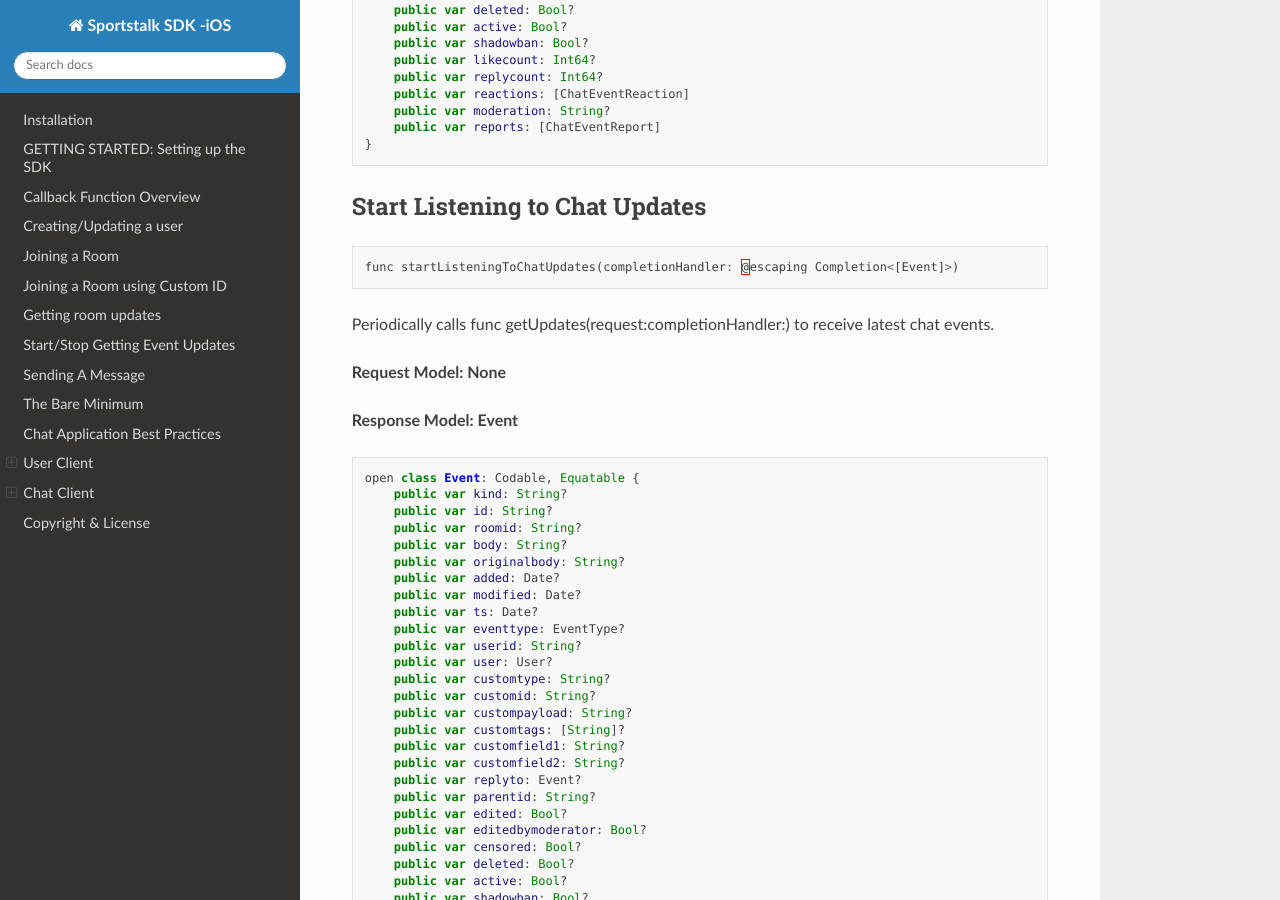
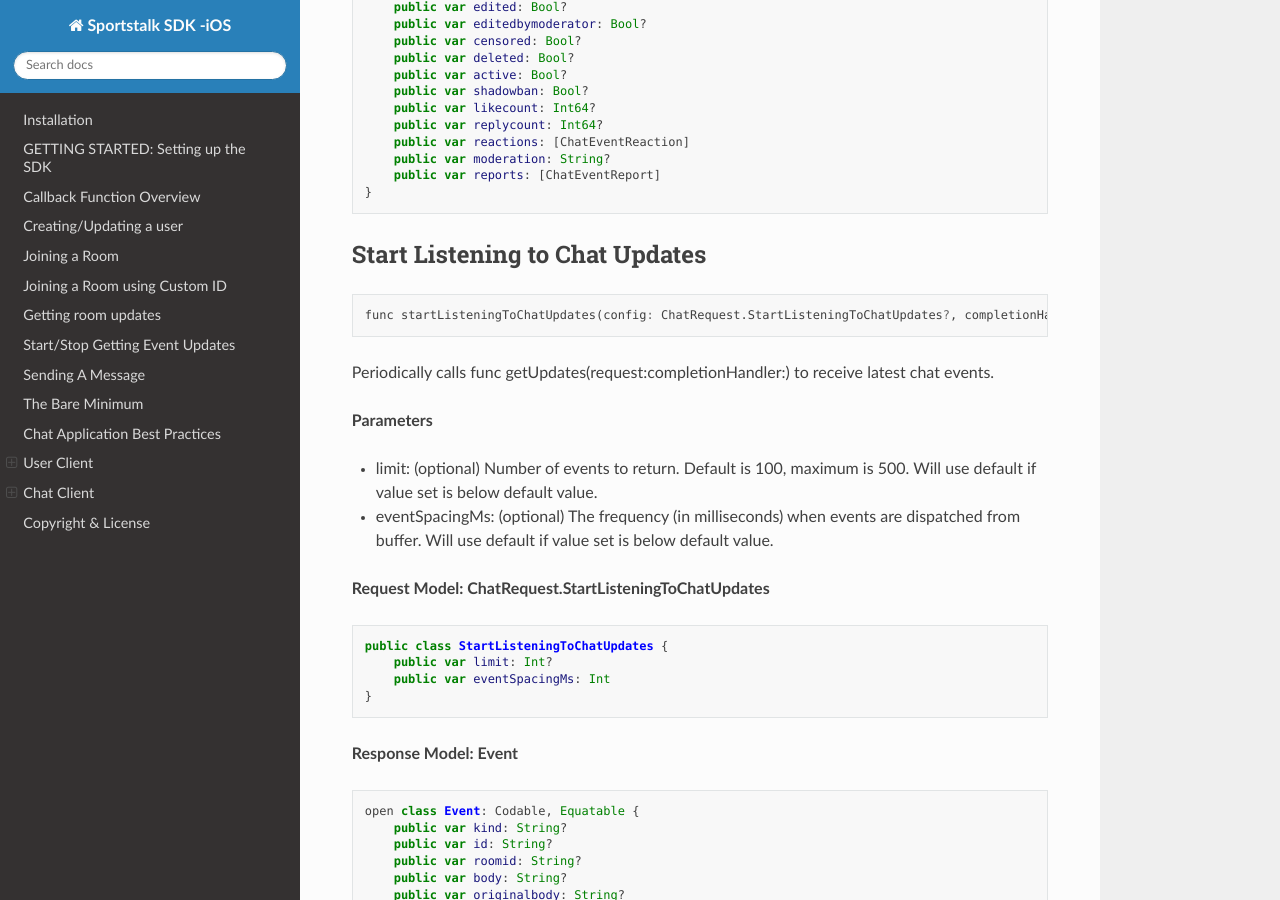
Before and after one commit to sportstalk247/sdk-ios-swift, a Sphinx documentation site: the page built from docs/index.rst, in a window 1280 px wide and 900 px high, scrolled down 64735 px. Built offline with Sphinx 7.4.7 and the Read the Docs theme 2.0.0, drawn with Linux system fonts in a browser that asks for light colours; some of the changed text lies outside the part shown.

Commit message:
Added documentation
Fixed bug where arabic (and other language) characters does not generate a url when constructing url.

```diff
--- a/docs/index.rst
+++ b/docs/index.rst
@@ -121,12 +121,13 @@ To manually get room updates, use ``ChatClient().getUpdates(request:completionHa
 
 Start/Stop Getting Event Updates
 ------------------
-Get periodic updates from room by using ``client.startListeningToChatUpdates(completionHandler: @escaping Completion<[Event]>)``
+Get periodic updates from room by using ``func startListeningToChatUpdates(config: ChatRequest.StartListeningToChatUpdates?, completionHandler: @escaping Completion<[Event]>)``
 Only new events will be emitted, so it is up to you to collect the new events.
 To stop getting updates, simply call ``client.stopListeningToChatUpdates()`` anytime.
 
 Note:
 Updates are received every 500 milliseconds.
+You can configure the delivery of messages by setting ChatRequest.StartListeningToChatUpdates
 Losing reference to client will stop the eventUpdates
 
 .. code-block:: swift
@@ -3181,11 +3182,24 @@ Start Listening to Chat Updates
 ============================
 .. code-block:: javascript
 
-    func startListeningToChatUpdates(completionHandler: @escaping Completion<[Event]>)
+    func startListeningToChatUpdates(config: ChatRequest.StartListeningToChatUpdates?, completionHandler: @escaping Completion<[Event]>)
 
 Periodically calls func getUpdates(request:completionHandler:) to receive latest chat events.
 
-**Request Model: None**
+**Parameters**
+
+- limit: (optional) Number of events to return. Default is 100, maximum is 500. Will use default if value set is below default value.
+
+- eventSpacingMs: (optional) The frequency (in milliseconds) when events are dispatched from buffer. Will use default if value set is below default value.
+
+**Request Model: ChatRequest.StartListeningToChatUpdates**
+
+.. code-block:: swift
+
+        public class StartListeningToChatUpdates {
+            public var limit: Int?
+            public var eventSpacingMs: Int
+        }
 
 **Response Model: Event**
 
```
Also changed, not shown: 3 other files.
